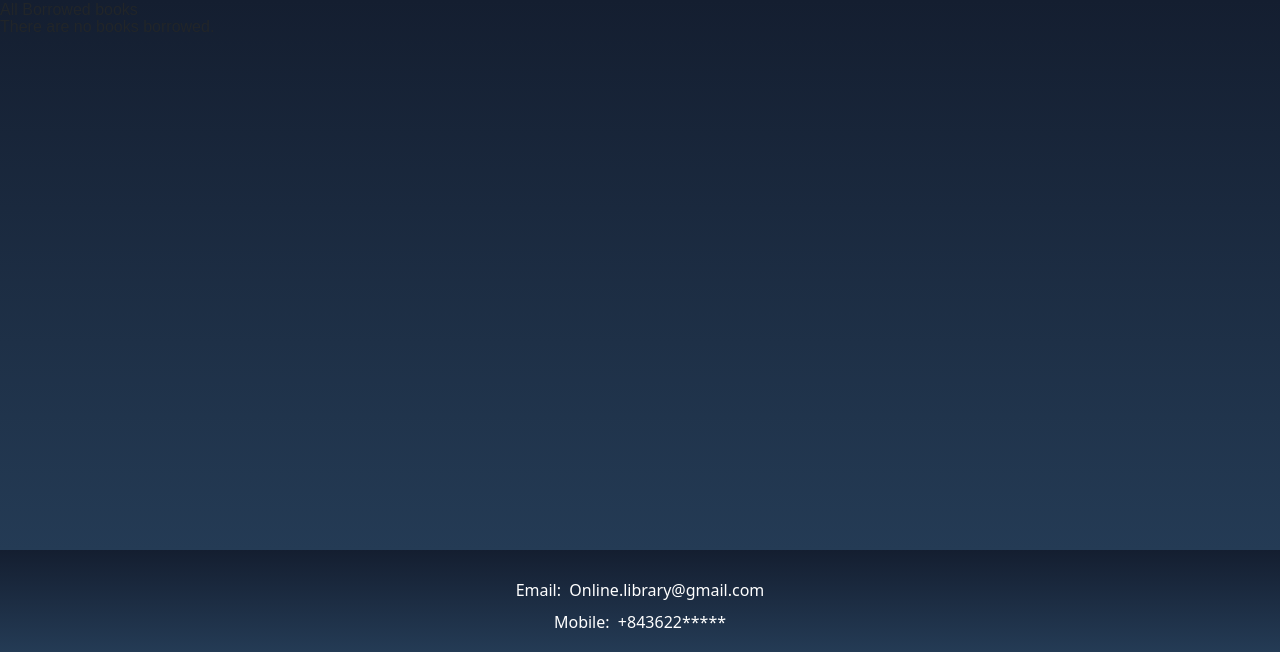
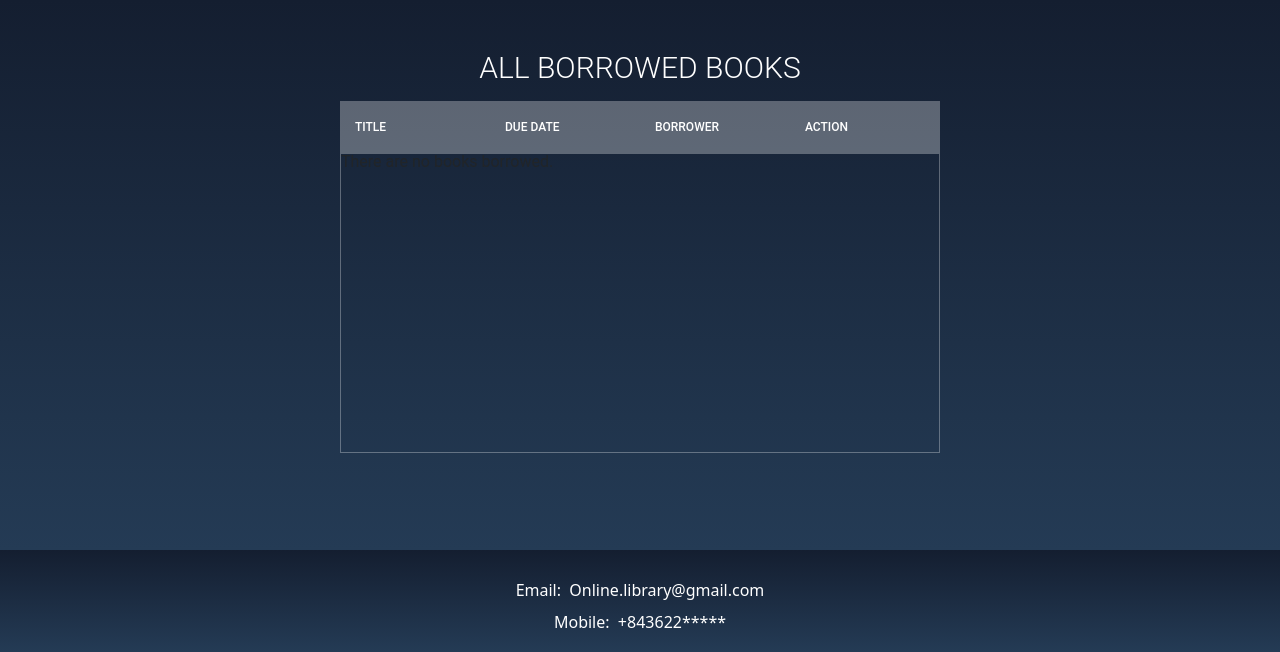
Before and after one commit to QuocTrung76/MyLib, a Django app: page /catalog/borrowed/ in a window 1280 px wide. Shown: the part 150-802 px from the top of the page. Run offline with Django 3.2, Linux system fonts and the light colour scheme; a user stored in the database is signed in; tables that the repository leaves empty hold one stand-in row (values such as "Sample post"); lists and menus that the app fills with data are empty.

Commit message:
modified my borrowed

```diff
--- a/catalog/templates/catalog/borrowed.html
+++ b/catalog/templates/catalog/borrowed.html
@@ -1,8 +1,15 @@
 {% extends "base_generic.html" %}
-
+{% block script %}
+<script>
+  $(window).on("load resize ", function() {
+  var scrollWidth = $('.tbl-content').width() - $('.tbl-content table').width();
+  $('.tbl-header').css({'padding-right':scrollWidth});
+}).resize();
+</script>
+{% endblock %}
 {% block content %}
 <section class="book_section">
-    <h1>All Borrowed books</h1>
+    <!-- <h1>All Borrowed books</h1>
 
     {% if bookinstance_list %}
     <ul>
@@ -18,6 +25,45 @@
 
     {% else %}
       <p>There are no books borrowed.</p>
-    {% endif %}
+    {% endif %} -->
+    <div class="booklist">
+      <div class="inbooklist">
+        <h1 style="color: white">All Borrowed books</h1>
+        <div class="tbl-header">
+          <table cellpadding="0" cellspacing="0" border="0">
+            <thread>
+              <tr>
+                <th>Title</th>
+                <th>Due Date</th>
+                <th>Borrower</th>
+                <th>Action</th>
+              </tr>
+            </thread>
+          </table>
+        </div class="tbl-header">
+        <div class="tbl-content">
+            {% if bookinstance_list %}
+            <table cellpadding="0" cellspacing="0" border="0">
+              <tbody>
+                {% for bookinst in bookinstance_list %}
+                  <tr>
+                    <td class="{% if bookinst.is_overdue %}text-danger{% endif %}"><a href="{% url 'book-detail' bookinst.book.pk %}">{{ bookinst.book.title }}</a></td>
+                    <td>{{ bookinst.due_back }}</td>
+                    <td>{{bookinst.borrower}}</td>
+                    <td class="{% if bookinst.is_overdue %}text-danger{% endif %}">{% if perms.catalog.can_mark_returned %} <a href="{% url 'renew-book-librarian' bookinst.id %}">Renew</a>  {% endif %}</td>
+                  </tr>
+                {% endfor %}
+              </tbody>
+            </table>
+            {% else %}
+              <p>There are no books borrowed.</p>
+            {% endif %}
+        </div class="tbl-content">
+        <!-- <div style="padding: 20px;">
+          <a href="{% url 'book-create' %}">Create New Book</a>
+        </div> -->
+      </div>
+    </div>
+
   </section>
 {% endblock %}
--- a/locallibrary/settings.py
+++ b/locallibrary/settings.py
@@ -27,7 +27,7 @@ SECRET_KEY = os.environ.get('DJANGO_SECRET_KEY', 'cg#p$g+j9tax!#a3cup@1$8obt2_+&
 #DEBUG = True
 DEBUG = os.environ.get('DJANGO_DEBUG', '') != 'False'
 
-ALLOWED_HOSTS = ['0.0.0.0','liboftrung.herokuapp.com','127.0.0.1', 'e830-113-172-238-224.ap.ngrok.io']
+ALLOWED_HOSTS = ['0.0.0.0','liboftrung.herokuapp.com','127.0.0.1', '3584-113-173-224-87.ap.ngrok.io']
 
 
 # Application definition
```
